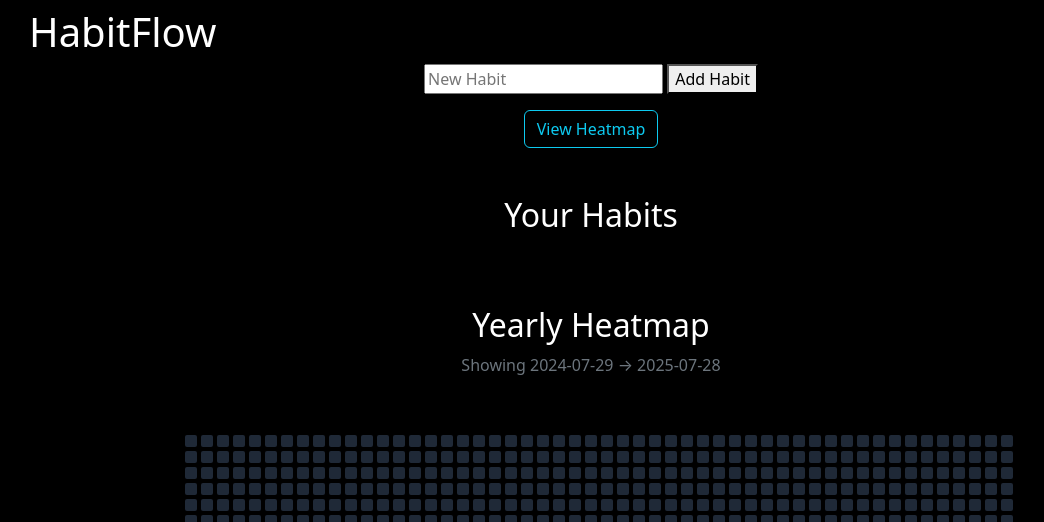
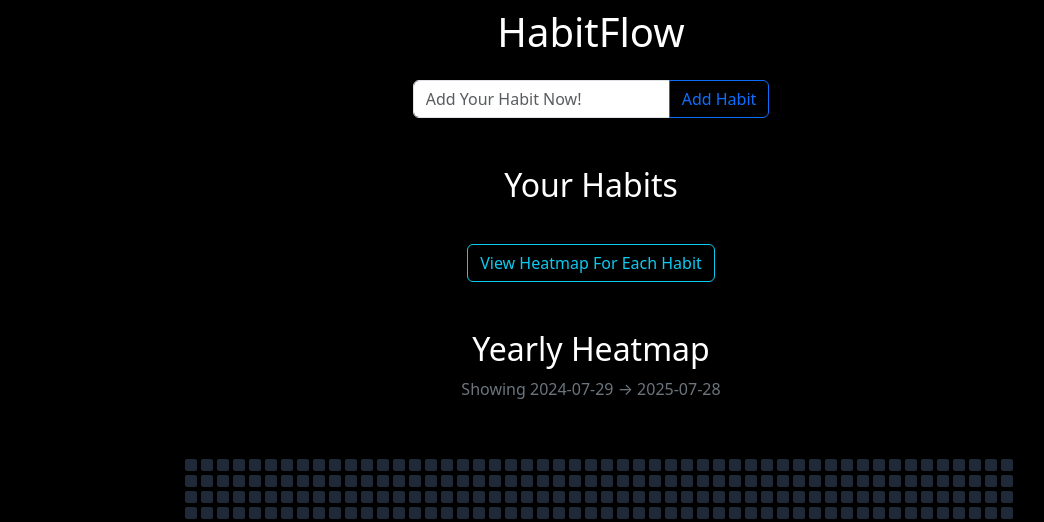
Before and after one commit to Melantic/habit-tracker, a Flask app: page / in a window 1280 px wide. Shown: the top 522 px of the page, without its empty margins (49-1093 px from the left). Run offline with Flask 3, Linux system fonts and the light colour scheme.

Commit message:
updated styling

```diff
--- a/templates/index.html
+++ b/templates/index.html
@@ -6,59 +6,19 @@
     <meta name="viewport" content="width=device-width, initial-scale=1">
     <link href="https://cdn.jsdelivr.net/npm/bootstrap@5.3.7/dist/css/bootstrap.min.css" rel="stylesheet"
         integrity="sha384-LN+7fdVzj6u52u30Kp6M/trliBMCMKTyK833zpbD+pXdCLuTusPj697FH4R/5mcr" crossorigin="anonymous">
-    <style>
-        .heatmap {
-            display: flex;
-            gap: 4px;
-            margin-top: 10px;
-        }
-
-        .week {
-            display: grid;
-            grid-template-rows: repeat(7, 12px);
-            gap: 4px;
-        }
-
-        .day {
-            width: 12px;
-            height: 12px;
-            border-radius: 2px;
-            background: #1f2937;
-        }
-
-        .lvl-1 {
-            background: #0e4429;
-        }
-
-        .lvl-2 {
-            background: #006d32;
-        }
-
-        .lvl-3 {
-            background: #26a641;
-        }
-
-        .lvl-4 {
-            background: #39d353;
-        }
-
-        .day[title] {
-            cursor: pointer;
-        }
-    </style>
+    <link rel="stylesheet" href="{{ url_for('static', filename='css/style.css') }}">
     <title>HabitFlow</title>
 </head>
 
 <body class="container d-flex flex-column align-items-center p-2 bd-highlight bg-black text-white">
-    <h1 class="me-auto">HabitFlow</h1>
+    <h1 class="text-center">HabitFlow</h1>
 
-    <form action="{{ url_for('add') }}" method="post">
-        <input type="text" name="name" placeholder="New Habit" />
-        <button type="submit">Add Habit</button>
+    <form class="text-center mt-3" action="{{ url_for('add') }}" method="post">
+        <div class="input-group">
+            <input class="form-control" type="text" name="name" placeholder="Add Your Habit Now!" />
+            <button class="btn btn-outline-primary" type="submit">Add Habit</button>
+        </div>
     </form>
-
-    <a href="{{ url_for('heatmap') }}" class="btn btn-outline-info mt-3">View Heatmap</a>
-
 
     <h2 class="mt-5">Your Habits</h2>
 
@@ -84,14 +44,17 @@
                         <button type="submit" class="btn btn-danger">Delete</button>
                     </form>
                     <form action="{{ url_for('edit', habit_id=habit['id']) }}" method="post" class="mt-1">
-                        <input style="width: 15rem;" type="text" name="name" placeholder="Update name if desired" value="{{ habit['name'] }}" />
-                        <button type="submit" class="btn btn-warning">Update</button>
+                        <div class="input-group">
+                            <input class="form-control" style="width: 15rem;" type="text" name="name" placeholder="Update name if desired" value="{{ habit['name'] }}" />
+                            <button type="submit" class="btn btn-outline-warning">Update</button>
+                        </div>
                     </form>
                 </div>
             </div>
         </div>
         {% endfor %}
     </div>
+    <a href="{{ url_for('heatmap') }}" class="btn btn-outline-info mt-3">View Heatmap For Each Habit</a>
 
     <h2 class="mt-5 text-center">Yearly Heatmap</h2>
     <p class="text-secondary text-center">
@@ -125,6 +88,7 @@
             {% endfor %}
         </div>
     </div>
+
 </body>
 
 </html>
```
Also changed, not shown: static/css/style.css (+38 -0 lines), templates/heatmap.html (+1 -39 lines).
